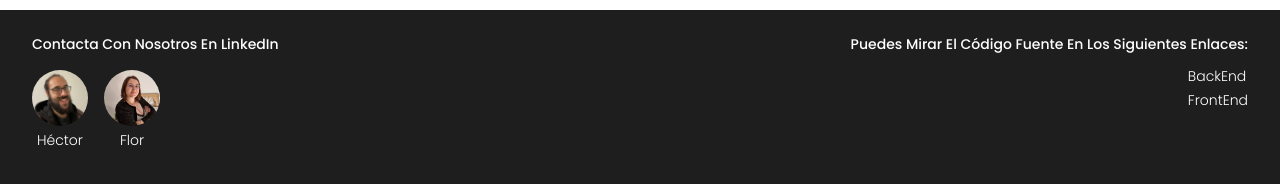
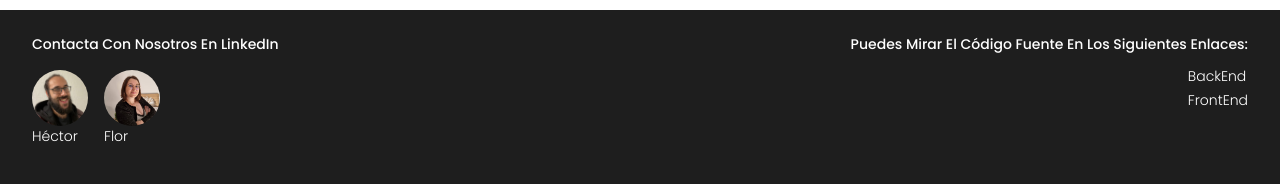
Before and after one commit to FlorPManzano/Heflu_front, a React (Vite) app: page / in a window 1280 px wide. Shown: the part 1010-1194 px from the top of the page. Built offline with nearby package versions, Linux system fonts and the light colour scheme; no server answers.

Commit message:
feat: adds links to our linkedins in the footer

```diff
--- a/src/components/Footer.jsx
+++ b/src/components/Footer.jsx
@@ -3,10 +3,12 @@ const Footer = () => {
         {
             name: "Héctor",
             image: "/images/hector.jpg",
+            linkedin: "https://www.linkedin.com/in/hectornovoa/",
         },
         {
             name: "Flor",
             image: "/images/flor.jpg",
+            linkedin: "https://www.linkedin.com/in/florpmanzano/",
         },
     ]
     return (
@@ -22,6 +24,11 @@ const Footer = () => {
                                 className="flex flex-col items-center justify-center gap-y-1"
                                 key={member.name}
                             >
+                                <a
+                                    className="text-sm font-light hover:underline cursor-pointer"
+                                    href={member.linkedin}
+                                    target="_blank"
+                                >
                                     <img
                                         className="w-14 rounded-full"
                                         src={member.image}
@@ -30,6 +37,7 @@ const Footer = () => {
                                     <p className="text-sm font-light">
                                         {member.name}
                                     </p>
+                                </a>
                             </li>
                         ))}
                     </ul>
```
Lines whose indentation alone changed are shown as unchanged.
